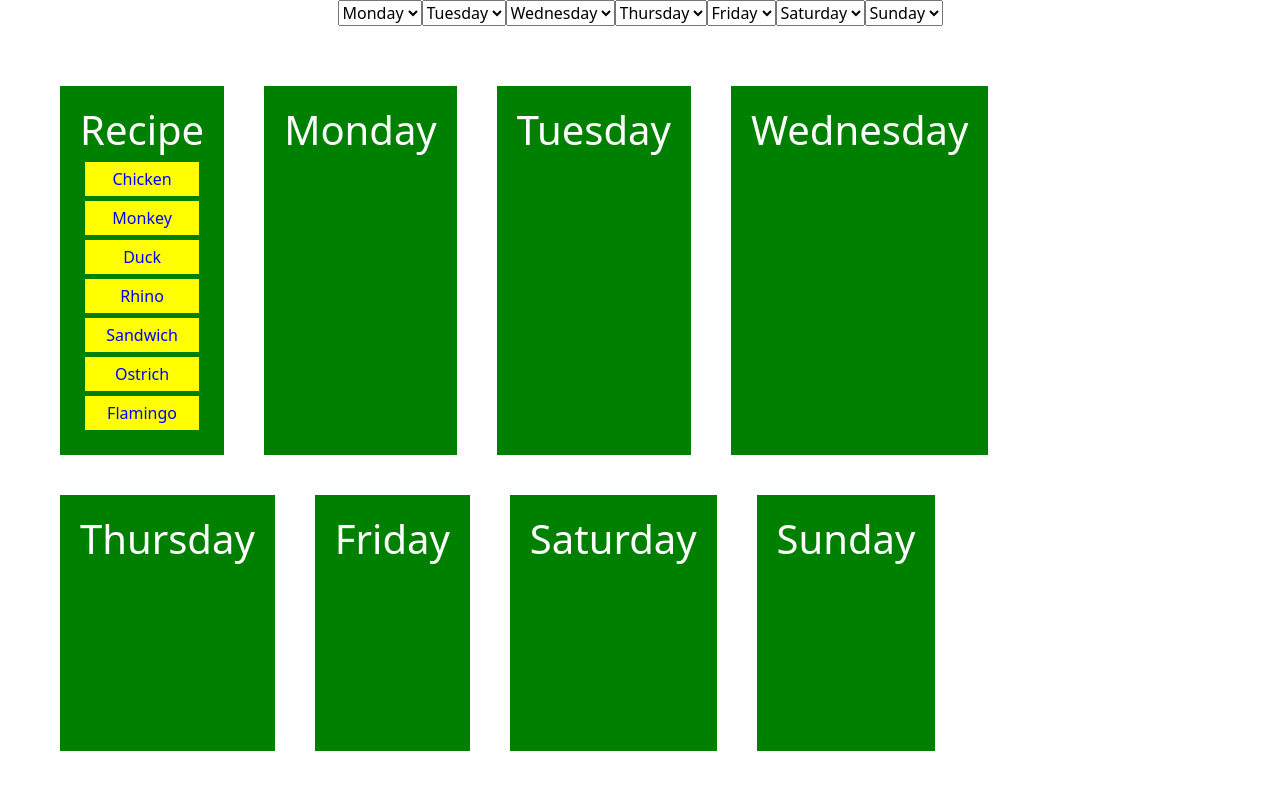
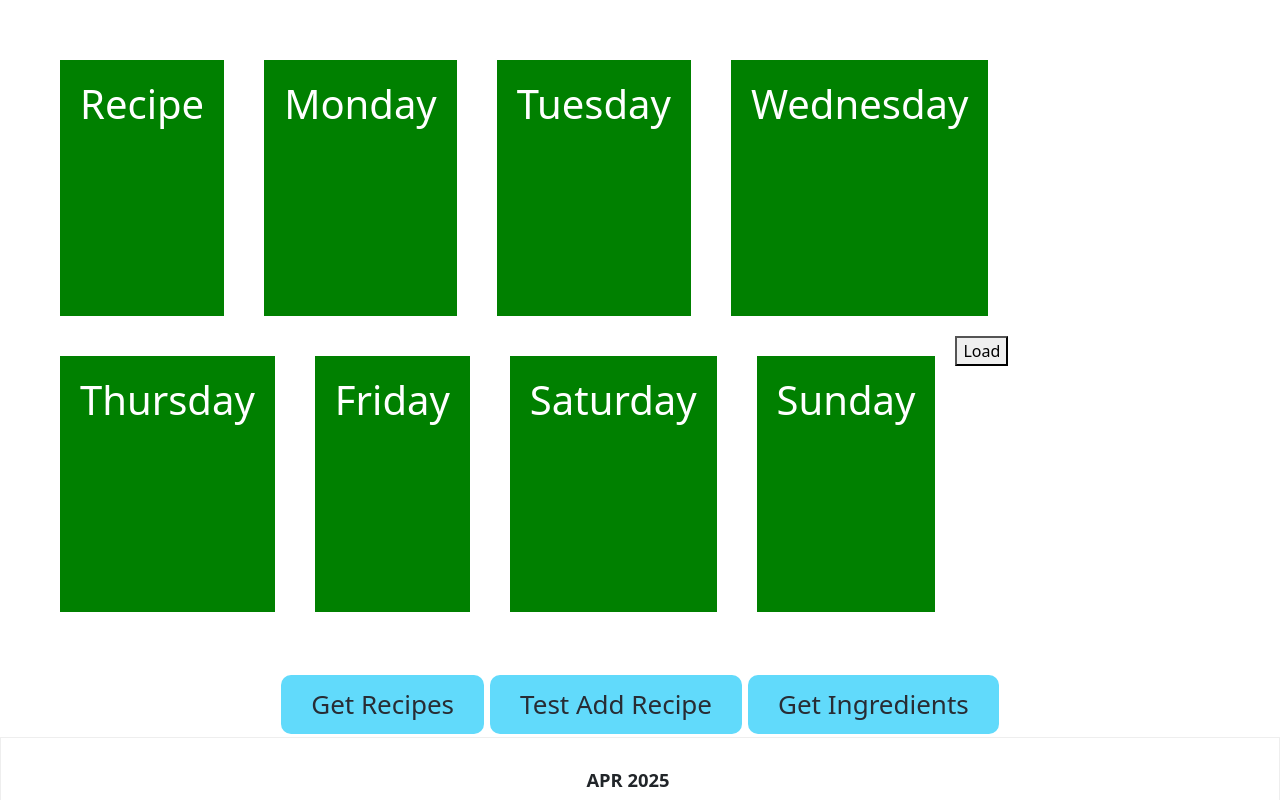
Before and after one commit to paoloe/meal_prep, a React (Create React App) app in the folder app/: page / in a window 1280 px wide. Shown: the top 800 px of the page. Built offline with nearby package versions, Linux system fonts and the light colour scheme.

Commit message:
dynamically loading the recipes on to recipe category

```diff
--- a/app/src/App.js
+++ b/app/src/App.js
@@ -94,7 +94,7 @@ export default function App() {
       {/* <header className="App-header">
         <p>Weekly Meal Planner</p>
       </header> */}
-      {daysOfWeekSelect()}
+      {/* {daysOfWeekSelect()} */}
       <Dnd />
       <ul>
         {recipeId.map((ingredient) => (
--- a/app/src/Components/Dnd.js
+++ b/app/src/Components/Dnd.js
@@ -1,19 +1,12 @@
 import React, { useState } from "react";
 import "./Dnd.css";
+import { set } from "date-fns";
 
 export default function Dnd() {
   const groups = ["Recipe", "Monday", "Tuesday", "Wednesday", "Thursday", "Friday", "Saturday", "Sunday"];
-  const [items, setitems] = useState([
-    { id: 1, group: groups[0], value: "Chicken" },
-    { id: 2, group: groups[0], value: "Monkey" },
-    { id: 3, group: groups[0], value: "Duck" },
-    { id: 4, group: groups[0], value: "Rhino" },
-    { id: 5, group: groups[0], value: "Sandwich" },
-    { id: 6, group: groups[0], value: "Ostrich" },
-    { id: 7, group: groups[0], value: "Flamingo" }
-  ]);
-
+  const [items, setitems] = useState([]);
   const [dragging, setDragging] = useState();
+  const [todos, setTodos] = useState([]);
 
   const handleDragStart = (e) => {
     setDragging(e.target);
@@ -22,6 +15,25 @@ export default function Dnd() {
   const onDragEnter = (e, group) => {
     setitems([...items, (items[dragging.id - 1].group = group)]);
   };
+
+  async function getTodos() {
+    try {
+      const res = await fetch(`/api/v1/recipe/getAllRecipe/`);
+      const todos = await res.json();
+      setTodos(todos);
+      console.log(todos);
+    } catch (err) {
+      console.error(err);
+    }
+  }
+
+  const onLoad = () => {
+    getTodos();
+    setitems(todos.map((todo) => {
+      return { id: todo.id, group: groups[0], value: todo.recipeName };
+    }));
+    console.log(items);
+  }
 
   return (
     <div className="groups">
@@ -49,6 +61,9 @@ export default function Dnd() {
           </div>
         </div>
       ))}
+      <div className="title">
+        <button onClick={onLoad}>Load</button>
+      </div>
     </div>
   );
 }
```
